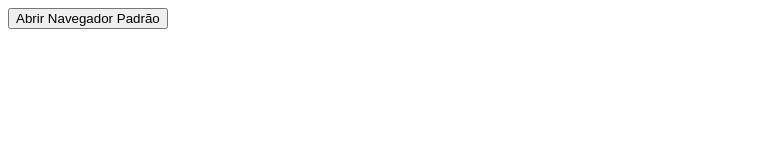
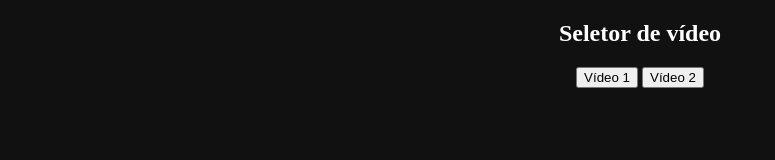
Before and after one commit to Sombrasss/Snap, a plain HTML site: page fox.html in a window 1280 px wide. Shown: the whole page, without its empty margins (0-775 px from the left). Drawn offline with Linux system fonts and the light colour scheme.

Commit message:
Update fox.html

```diff
--- a/fox.html
+++ b/fox.html
@@ -1,20 +1,28 @@
 <!DOCTYPE html>
-<html lang="pt-br">
+<html lang="pt">
 <head>
-<meta charset="UTF-8">
-<meta name="viewport" content="width=device-width, initial-scale=1.0">
-<title>Abrir Navegador Padrão</title>
+  <meta charset="UTF-8">
+  <title>Embed FileMoon</title>
+  <style>
+    body { background: #111; color: #fff; text-align: center; }
+    .buttons { margin: 20px; }
+    iframe { width: 100%; height: 80vh; border: none; }
+  </style>
 </head>
 <body>
+  <h2>Seletor de vídeo</h2>
+  <div class="buttons">
+    <button onclick="abrir('https://filemoon.to/algum_link_de_video')">Vídeo 1</button>
+    <button onclick="abrir('https://filemoon.to/outro_video')">Vídeo 2</button>
+    <!-- ... outros botões conforme os links que você extrair ... -->
+  </div>
+  <iframe id="player" src=""></iframe>
 
-<button onclick="abrirNavegador()">Abrir Navegador Padrão</button>
-
-<script>
-function abrirNavegador() {
-    var url = "https://www.exemplo.com";
-    window.open(url);
-}
-</script>
-
+  <script>
+    function abrir(url) {
+      const iframe = document.getElementById('player');
+      iframe.src = url;
+    }
+  </script>
 </body>
 </html>
```
